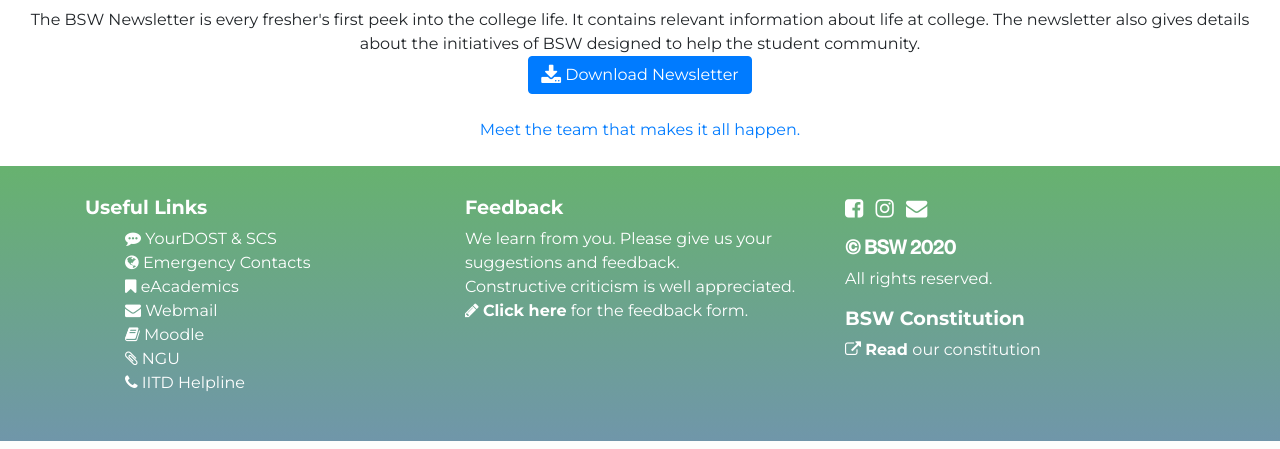
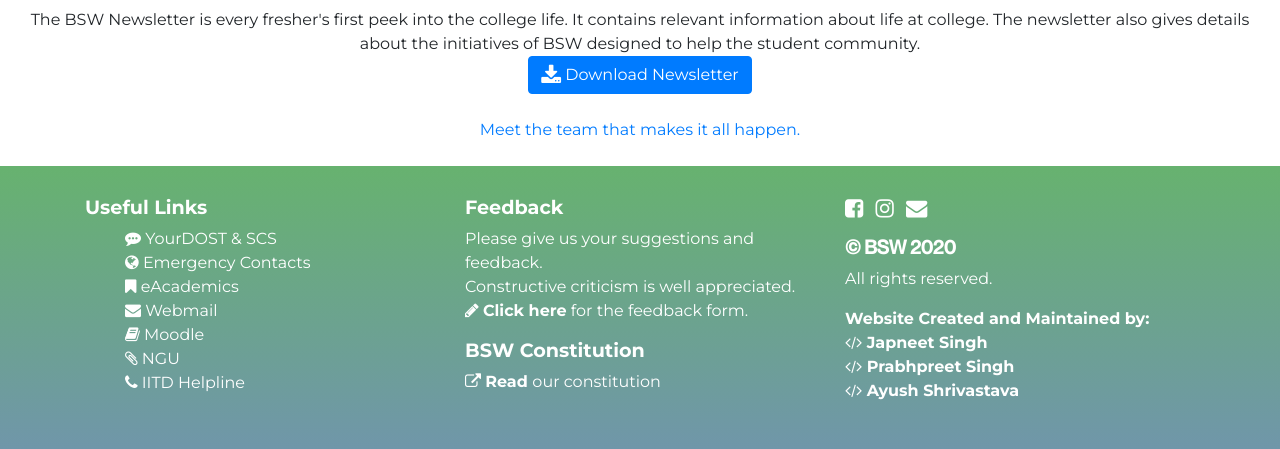
Before and after one commit to inductor69/BSW_Website_2020, a PHP site: page /BSW_Website_2020/about_us.php in a window 1280 px wide. Shown: the part 1873-2322 px from the top of the page. Run offline with PHP 8.4, Linux system fonts and the light colour scheme.

Commit message:
Added credits in footer

```diff
--- a/components/footer.php
+++ b/components/footer.php
@@ -112,7 +112,10 @@
         <div class="col-12 col-md-6 col-lg-4 center-block">
 
             <h3><strong style="font-weight: bold; font-family: 'Montserrat', sans-serif ;">Feedback</strong></h3>
-                <p>We learn from you. Please give us your suggestions and feedback.<br /> Constructive criticism is well appreciated.<br /><span class="fa fa-pencil"></span>  <a href="https://docs.google.com/forms/d/e/1FAIpQLSfH9UQnHOd54usrBgNCKuuwZy1YnZ6lXjoTSYplPnXXmYXttw/viewform">Click here</a> for the feedback form.</p>
+                <p>Please give us your suggestions and feedback.<br /> Constructive criticism is well appreciated.<br /><span class="fa fa-pencil"></span>  <a href="https://docs.google.com/forms/d/e/1FAIpQLSfH9UQnHOd54usrBgNCKuuwZy1YnZ6lXjoTSYplPnXXmYXttw/viewform">Click here</a> for the feedback form.</p>
+                <h3><strong style="font-weight: bold; font-family: 'Montserrat', sans-serif ;">BSW Constitution</strong></h3>
+                <p><span class="fa fa-external-link"></span>  <a href="http://bsw.iitd.ac.in/stuff/Constitution.pdf">Read </a>our constitution</p>
+
         </div>
 
         <div class="col-12 col-md-12 col-lg-4 center-block">
@@ -127,16 +130,14 @@
 
             <h3>&copy; BSW 2020</h3>
                 <p>All rights reserved.</p>
-                <h3><strong style="font-weight: bold; font-family: 'Montserrat', sans-serif ;">BSW Constitution</strong></h3>
 
-<p><span class="fa fa-external-link"></span>  <a href="http://bsw.iitd.ac.in/stuff/Constitution.pdf">Read </a>our constitution</p>
 
-                <!-- <p><strong style="font-weight: bold; font-family: 'Montserrat', sans-serif ;">Website Created and Maintained by:</strong><br />
-                <span class="fa fa-code"></span><a href="">  Japneet Singh</a></br>
+
+                <p><strong style="font-weight: bold; font-family: 'Montserrat', sans-serif ;">Website Created and Maintained by:</strong><br />
+                <span class="fa fa-code"></span><a href="https://www.linkedin.com/in/japneet-s-ab786b10a/">  Japneet Singh</a></br>
                 <span class="fa fa-code"></span><a href="">  Prabhpreet Singh</a></br>
                 <span class="fa fa-code"></span><a href="http://">  Ayush Shrivastava</a></br>
-                <span class="fa fa-code"></span><a href="">  Vishal Singh</a></br>
-                </p> -->
+                </p>
 
 
         </div>
```
